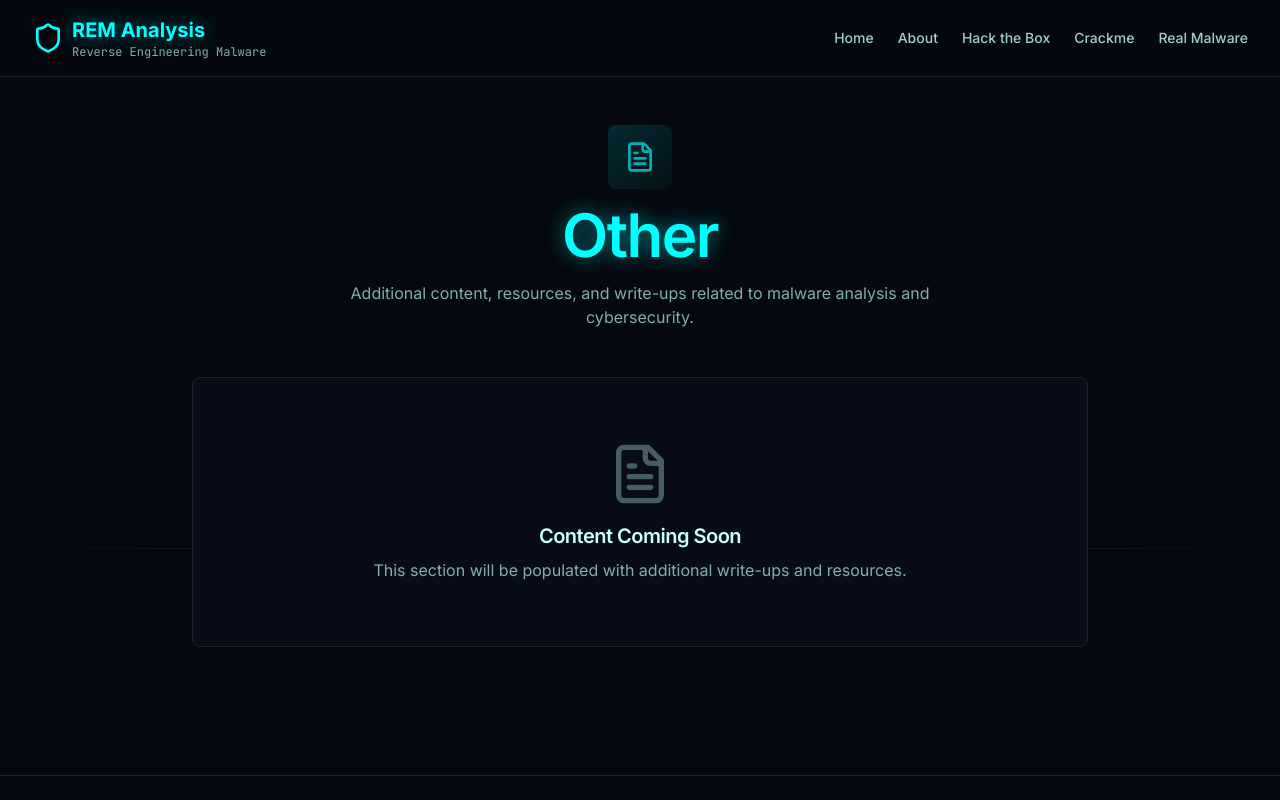
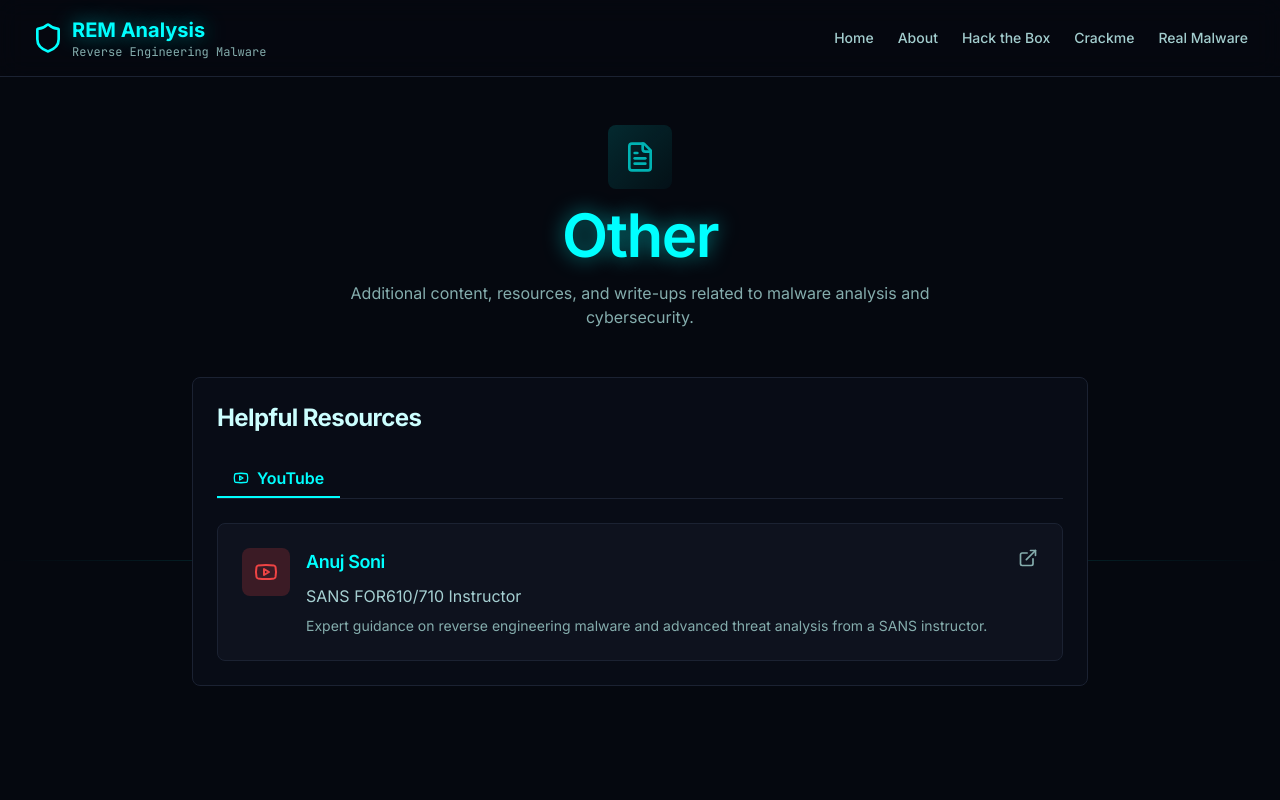
Before and after one commit to Siinatraa/NewREMWebsite, a React (Vite) app: page /other in a window 1280 px wide. Shown: the top 800 px of the page. Built offline with nearby package versions, Linux system fonts and the light colour scheme.

Commit message:
Add Helpful Resources section to Other page

```diff
--- a/src/pages/OtherPage.tsx
+++ b/src/pages/OtherPage.tsx
@@ -1,6 +1,9 @@
-import { FileText } from 'lucide-react';
+import { FileText, Youtube, ExternalLink } from 'lucide-react';
+import { useState } from 'react';
 
 export function OtherPage() {
+  const [activeTab, setActiveTab] = useState('youtube');
+
   return (
     <div className="content-wrapper py-12">
       <div className="max-w-4xl mx-auto">
@@ -17,13 +20,62 @@ export function OtherPage() {
           </p>
         </div>
 
-        {/* Empty State */}
-        <div className="tech-card text-center py-16 animate-fade-in" style={{ animationDelay: '100ms' }}>
-          <FileText className="w-16 h-16 text-muted-foreground mx-auto mb-4 opacity-50" />
-          <h2 className="text-xl font-semibold mb-2">Content Coming Soon</h2>
-          <p className="text-muted-foreground">
-            This section will be populated with additional write-ups and resources.
-          </p>
+        {/* Helpful Resources Section */}
+        <div className="tech-card mb-12 animate-fade-in" style={{ animationDelay: '100ms' }}>
+          <h2 className="text-2xl font-bold mb-6">Helpful Resources</h2>
+
+          {/* Tabs */}
+          <div className="flex gap-2 mb-6 border-b border-border">
+            <button
+              onClick={() => setActiveTab('youtube')}
+              className={`px-4 py-2 font-semibold transition-colors relative ${
+                activeTab === 'youtube'
+                  ? 'text-primary'
+                  : 'text-muted-foreground hover:text-foreground'
+              }`}
+            >
+              <div className="flex items-center gap-2">
+                <Youtube className="w-4 h-4" />
+                YouTube
+              </div>
+              {activeTab === 'youtube' && (
+                <div className="absolute bottom-0 left-0 right-0 h-0.5 bg-primary" />
+              )}
+            </button>
+          </div>
+
+          {/* YouTube Tab Content */}
+          {activeTab === 'youtube' && (
+            <div className="space-y-6">
+              {/* Anuj Soni */}
+              <a
+                href="https://www.youtube.com/@sonianuj"
+                target="_blank"
+                rel="noopener noreferrer"
+                className="block bg-muted/30 rounded-lg p-6 border border-border hover:border-primary/50 transition-all hover:bg-muted/50 group"
+              >
+                <div className="flex items-start justify-between gap-4">
+                  <div className="flex items-start gap-4 flex-1">
+                    <div className="w-12 h-12 rounded-lg bg-red-500/20 flex items-center justify-center flex-shrink-0">
+                      <Youtube className="w-6 h-6 text-red-500" />
+                    </div>
+                    <div className="flex-1">
+                      <h3 className="text-lg font-semibold text-primary mb-2 group-hover:text-primary/80 transition-colors">
+                        Anuj Soni
+                      </h3>
+                      <p className="text-foreground/80 mb-2">
+                        SANS FOR610/710 Instructor
+                      </p>
+                      <p className="text-sm text-muted-foreground">
+                        Expert guidance on reverse engineering malware and advanced threat analysis from a SANS instructor.
+                      </p>
+                    </div>
+                  </div>
+                  <ExternalLink className="w-5 h-5 text-muted-foreground group-hover:text-primary transition-colors flex-shrink-0" />
+                </div>
+              </a>
+            </div>
+          )}
         </div>
       </div>
     </div>
```
